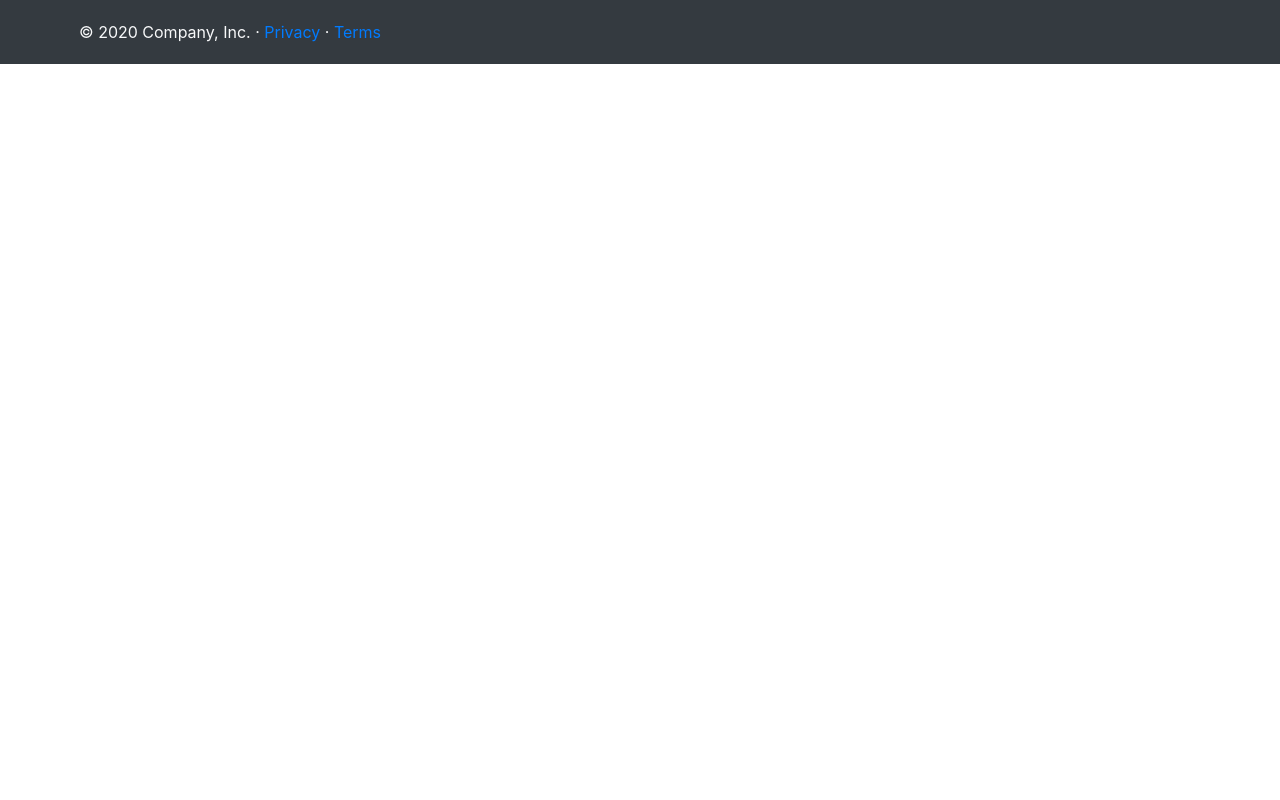
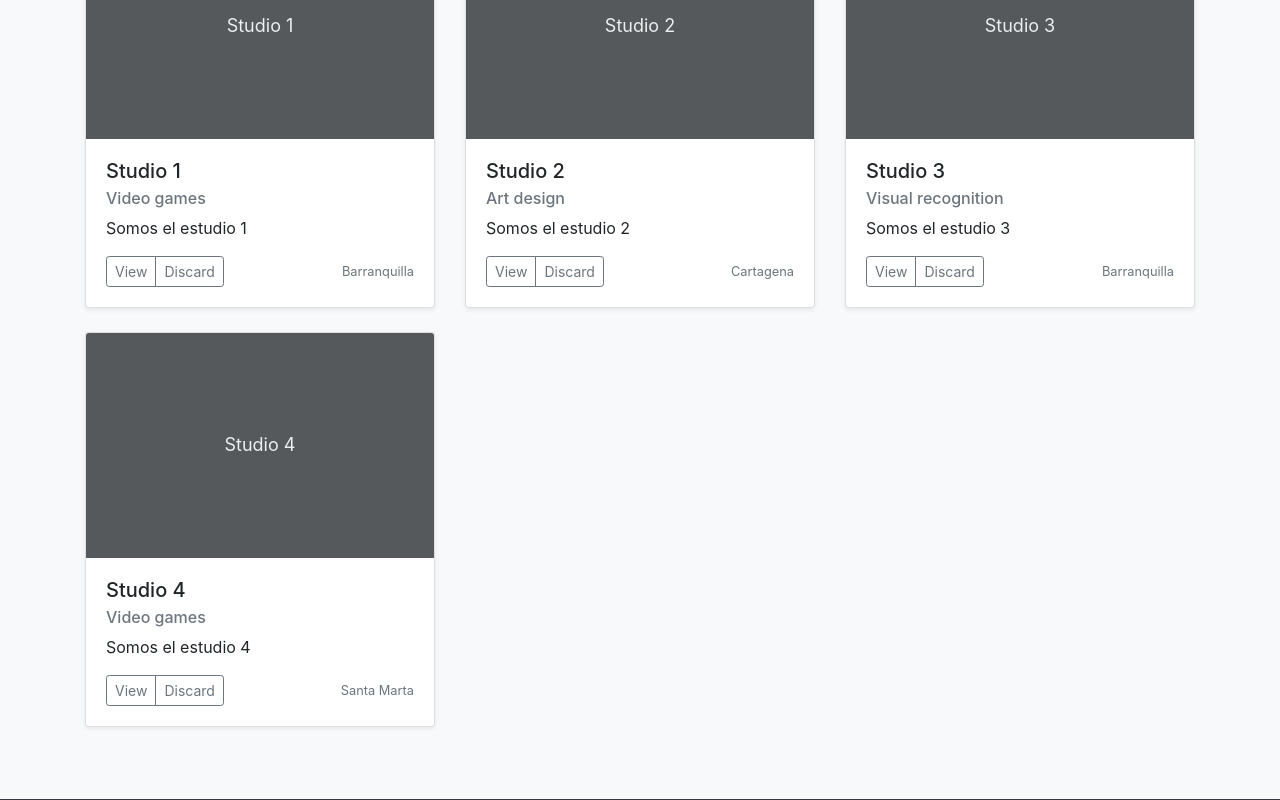
Before and after one commit to nicolasbuitrago/PF-Frontend, an Angular app: page / in a window 1280 px wide. Shown: the part 1740-2540 px from the top of the page. Before the commit the page ends 1804 px from the top, so only its background shows below. Built offline with nearby package versions, Linux system fonts and the light colour scheme.

Commit message:
Trabajando en studios

```diff
--- a/src/app/app.component.html
+++ b/src/app/app.component.html
@@ -2,4 +2,5 @@
   <app-nav-bar></app-nav-bar>
 </header>
 <app-home></app-home>
+<app-studios></app-studios>
 <app-footer></app-footer>
--- a/src/app/app.module.ts
+++ b/src/app/app.module.ts
@@ -8,6 +8,8 @@ import { FooterComponent } from './components/footer/footer.component';
 import { CarouselComponent } from './components/carousel/carousel.component';
 import { HomeComponent } from './components/home/home.component';
 import { FontAwesomeModule } from '@fortawesome/angular-fontawesome';
+import { GaleriaComponent } from './components/galeria/galeria.component';
+import { StudiosComponent } from './components/studios/studios.component';
 
 @NgModule({
   declarations: [
@@ -15,7 +17,9 @@ import { FontAwesomeModule } from '@fortawesome/angular-fontawesome';
     NavBarComponent,
     FooterComponent,
     CarouselComponent,
-    HomeComponent
+    HomeComponent,
+    GaleriaComponent,
+    StudiosComponent
   ],
   imports: [
     BrowserModule,
--- /dev/null
+++ b/src/app/components/galeria/galeria.component.html
@@ -0,0 +1 @@
+<p>galeria works!</p>
--- /dev/null
+++ b/src/app/components/galeria/galeria.component.ts
@@ -0,0 +1,15 @@
+import { Component, OnInit } from '@angular/core';
+
+@Component({
+  selector: 'app-galeria',
+  templateUrl: './galeria.component.html',
+  styleUrls: ['./galeria.component.css']
+})
+export class GaleriaComponent implements OnInit {
+
+  constructor() { }
+
+  ngOnInit(): void {
+  }
+
+}
--- /dev/null
+++ b/src/app/components/studios/studios.component.css
@@ -0,0 +1,14 @@
+.bd-placeholder-img {
+  font-size: 1.125rem;
+  text-anchor: middle;
+  -webkit-user-select: none;
+  -moz-user-select: none;
+  -ms-user-select: none;
+  user-select: none;
+}
+
+@media (min-width: 768px) {
+  .bd-placeholder-img-lg {
+    font-size: 3.5rem;
+  }
+}
--- /dev/null
+++ b/src/app/components/studios/studios.component.html
@@ -0,0 +1,31 @@
+<div class="album py-5 bg-light">
+  <div class="container pb-4">
+    <h2>Video game studios</h2>
+  </div>
+  <div class="container">
+    <div class="row">
+      <div class="col-lg-4 col-md-6" *ngFor="let studio of studios" >
+        <div class="card mb-4 shadow-sm">
+          <svg class="bd-placeholder-img card-img-top" width="100%" height="225" xmlns="http://www.w3.org/2000/svg" preserveAspectRatio="xMidYMid slice" focusable="false" role="img" aria-label="Placeholder: Thumbnail">
+            <title>Placeholder</title>
+            <rect width="100%" height="100%" fill="#55595c"/>
+            <text x="50%" y="50%" fill="#eceeef" dy=".3em">{{studio.name}}</text>
+          </svg>
+          <!-- <img class="bd-placeholder-img card-img-top" src="//placeimg.com/400/225" alt="Studio" width="100%" height="225"> -->
+          <div class="card-body">
+            <h5 class="card-title">{{ studio.name }}</h5>
+            <h6 class="card-subtitle mb-2 text-muted">{{ studio.type }}</h6>
+            <p class="card-text">{{ studio.description }}</p>
+            <div class="d-flex justify-content-between align-items-center">
+              <div class="btn-group">
+                <button type="button" class="btn btn-sm btn-outline-secondary">View</button>
+                <button type="button" class="btn btn-sm btn-outline-secondary">Discard</button>
+              </div>
+              <small class="text-muted">{{ studio.ubication }}</small>
+            </div>
+          </div>
+        </div>
+      </div>
+    </div>
+  </div>
+</div>
--- /dev/null
+++ b/src/app/components/studios/studios.component.ts
@@ -0,0 +1,44 @@
+import { Component, OnInit } from '@angular/core';
+
+import { Studio } from '../../models/studios';
+
+@Component({
+  selector: 'app-studios',
+  templateUrl: './studios.component.html',
+  styleUrls: ['./studios.component.css']
+})
+export class StudiosComponent implements OnInit {
+
+  studios: Studio[] = [
+    {
+      name: 'Studio 1',
+      type: 'Video games',
+      description: 'Somos el estudio 1',
+      ubication: 'Barranquilla'
+    },
+    {
+      name: 'Studio 2',
+      type: 'Art design',
+      description: 'Somos el estudio 2',
+      ubication: 'Cartagena'
+    },
+    {
+      name: 'Studio 3',
+      type: 'Visual recognition',
+      description: 'Somos el estudio 3',
+      ubication: 'Barranquilla'
+    },
+    {
+      name: 'Studio 4',
+      type: 'Video games',
+      description: 'Somos el estudio 4',
+      ubication: 'Santa Marta'
+    }
+  ];
+
+  constructor() { }
+
+  ngOnInit(): void {
+  }
+
+}
--- /dev/null
+++ b/src/app/models/studios.ts
@@ -0,0 +1,6 @@
+export interface Studio {
+  name: string;
+  type: string;
+  description: string;
+  ubication: string;
+}
```
Also changed, not shown: src/app/components/galeria/galeria.component.css (added), 2 other files (tests, documents, lock files or other folders).
